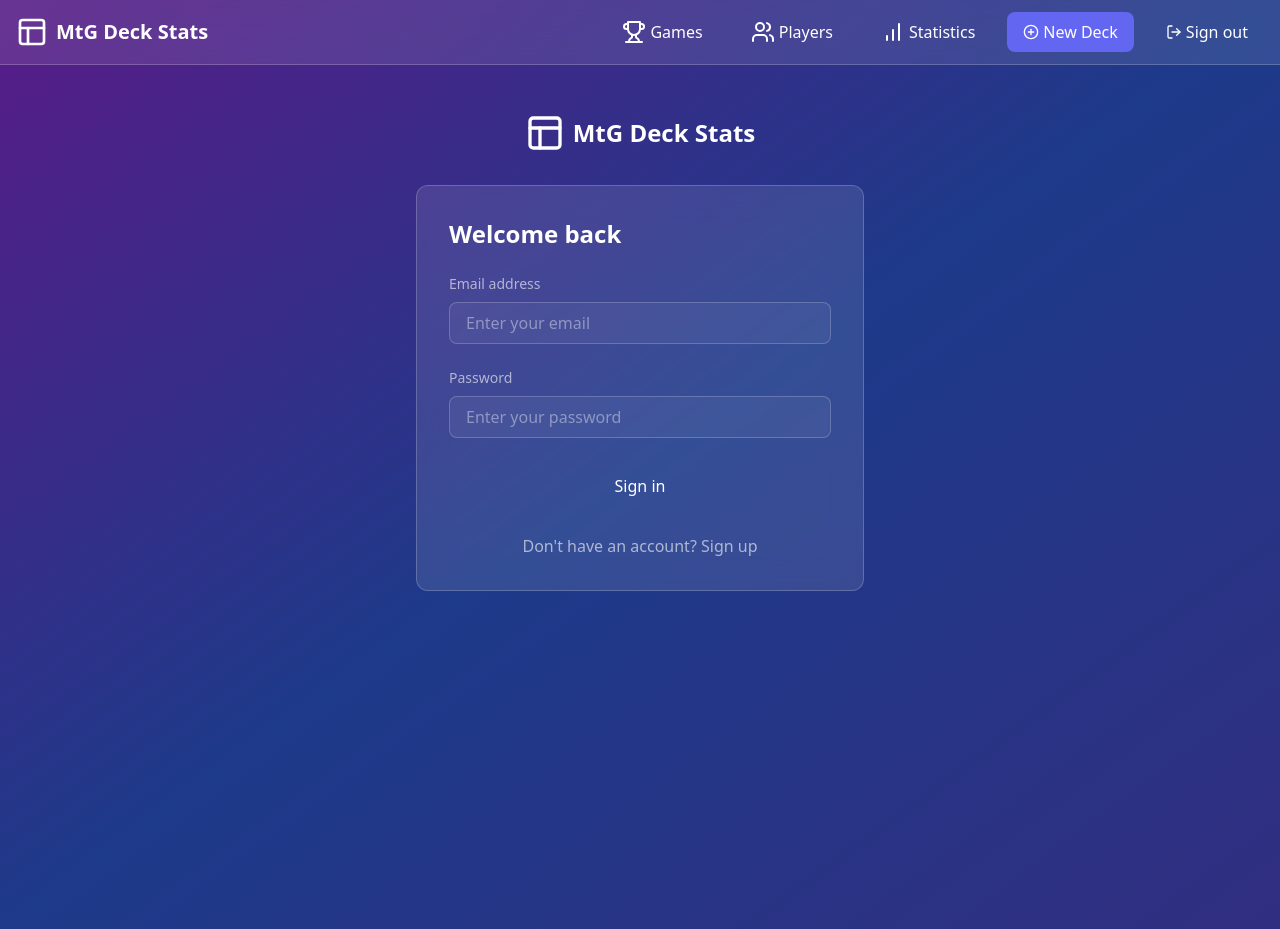
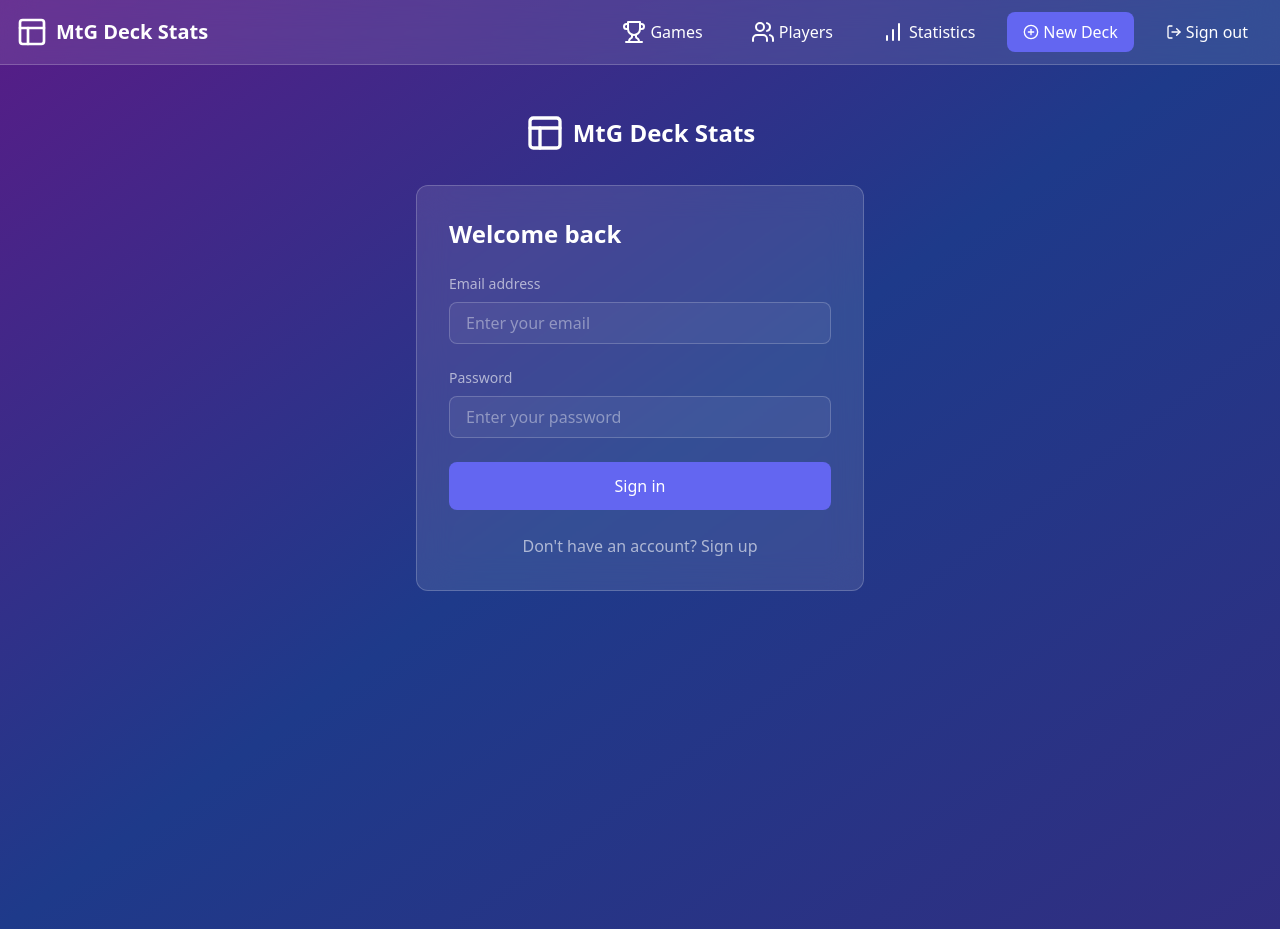
Before and after one commit to johanbolofsson/mtgdecks-bolt, a React (Vite) app: page /login in a window 1280 px wide. Built offline with nearby package versions, Linux system fonts and the light colour scheme.

Commit message:
Change correct bg

```diff
--- a/src/components/PrivateRoute.tsx
+++ b/src/components/PrivateRoute.tsx
@@ -6,7 +6,7 @@ export function PrivateRoute({ children }: { children: React.ReactNode }) {
 
   if (loading) {
     return (
-      <div className="min-h-screen bg-gradient-to-br from-purple-900 via-blue-900 to-indigo-900 flex items-center justify-center">
+      <div className="min-h-screen flex items-center justify-center">
         <div className="text-white">Loading...</div>
       </div>
     );
--- a/src/pages/Login.tsx
+++ b/src/pages/Login.tsx
@@ -86,7 +86,7 @@ function Login() {
             <button
               type="submit"
               disabled={loading}
-              className="w-full py-3 px-4 text-white rounded-lg transition-colors disabled:opacity-50 disabled:cursor-not-allowed"
+              className="w-full py-3 px-4 bg-indigo-500 hover:bg-indigo-600 text-white rounded-lg transition-colors disabled:opacity-50 disabled:cursor-not-allowed"
             >
               {loading ? 'Loading...' : isSignUp ? 'Sign up' : 'Sign in'}
             </button>
```
Also changed, not shown: 4 other files (tests, documents, lock files or other folders).
